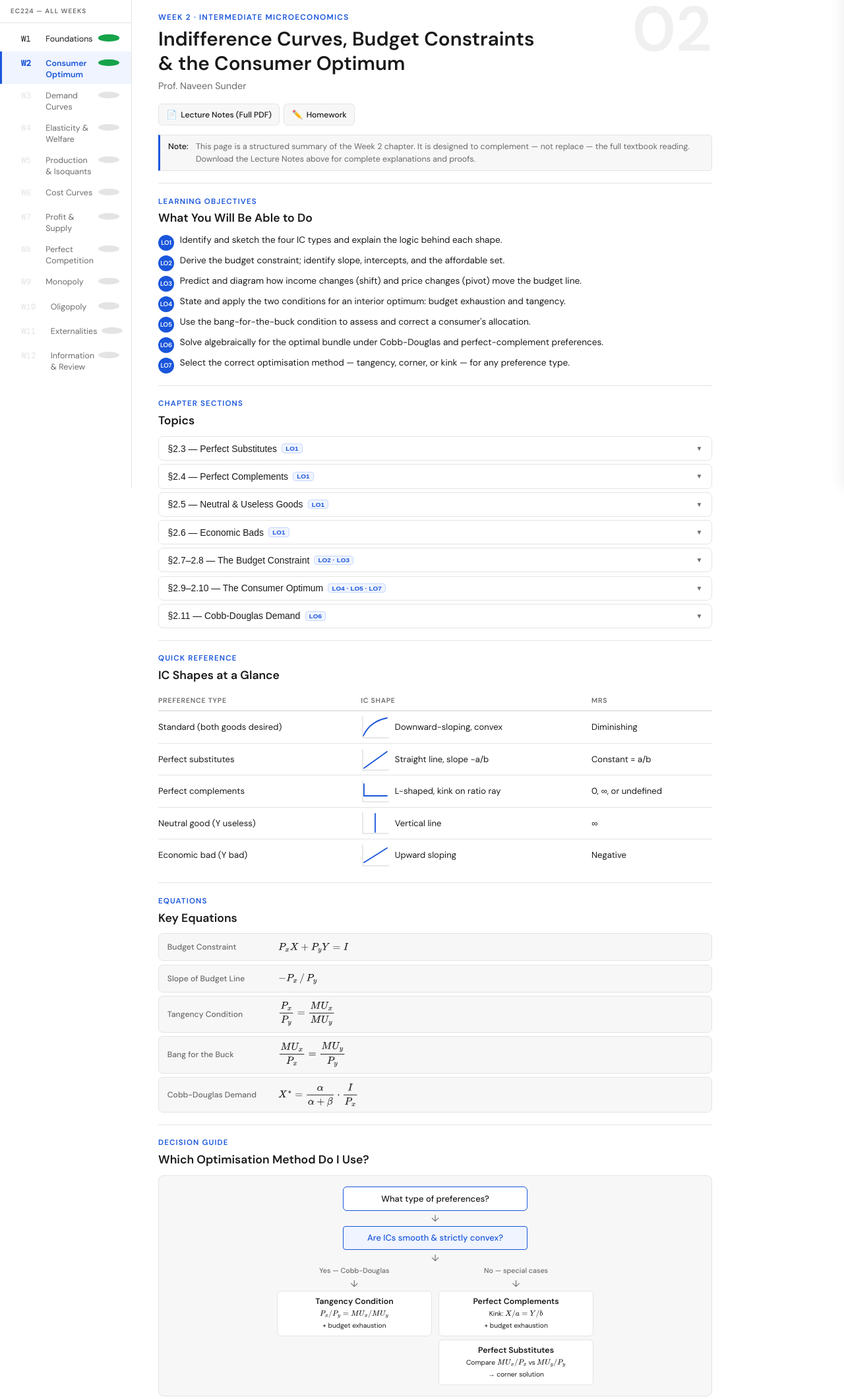
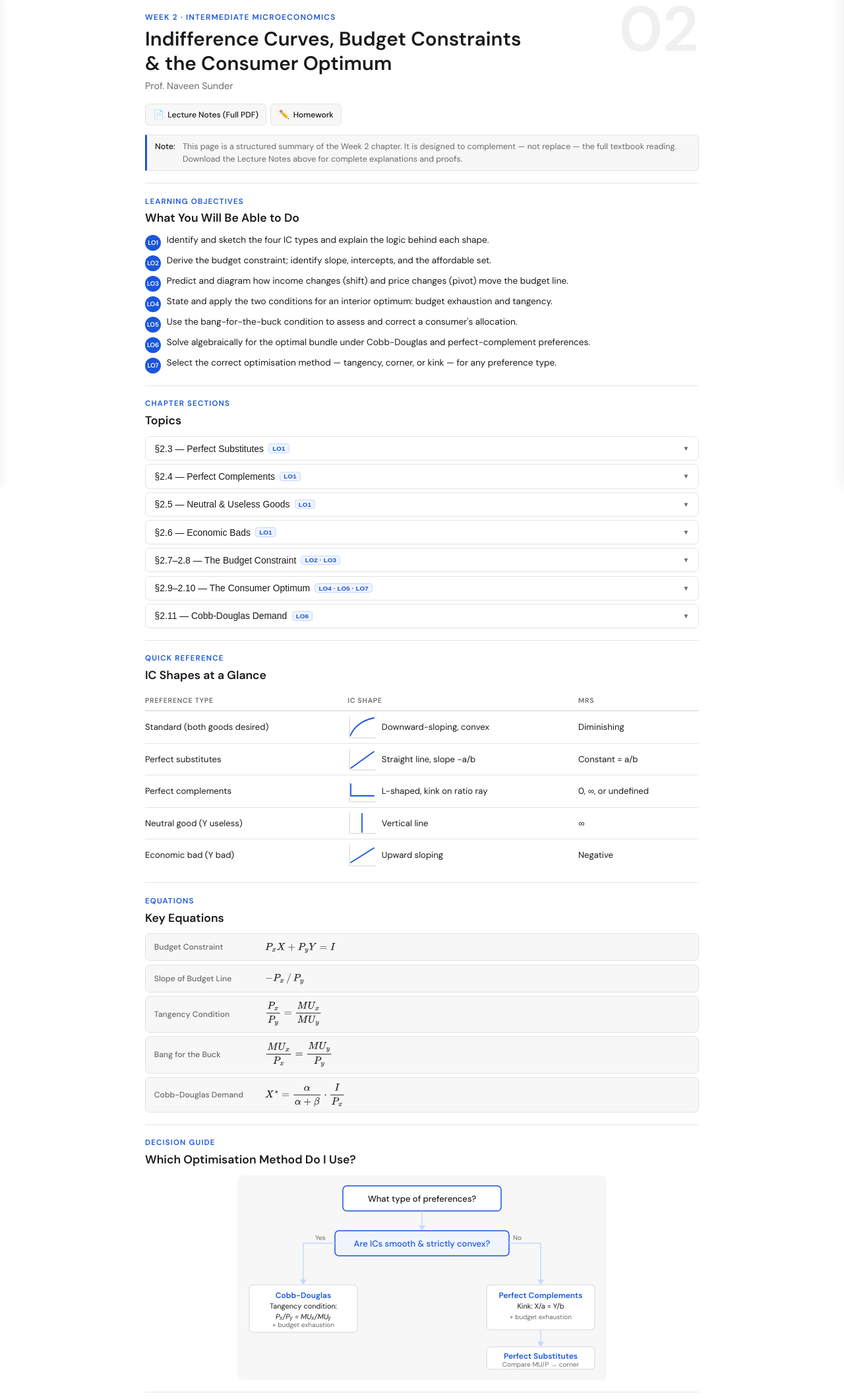
Before and after one commit to naveensunder/IntMicroWebsite, a plain HTML site: page week2.html in a window 1280 px wide. Shown: the part 61-2181 px from the top of the page at 66% size. Drawn offline with nearby package versions, Linux system fonts and the light colour scheme.

Commit message:
Add files via upload

```diff
--- a/week2.html
+++ b/week2.html
@@ -306,63 +306,41 @@
 
     /* ── Left week nav ─────────────────────────────── */
     .left-nav {
-      position: fixed;
-      top: 52px;
-      left: 0;
-      width: 200px;
-      height: calc(100vh - 52px);
-      background: var(--white);
-      border-right: 1px solid var(--rule);
-      overflow-y: auto;
-      z-index: 150;
-      transform: translateX(-100%);
-      transition: transform 0.25s ease;
-      display: flex;
-      flex-direction: column;
-      padding: 0.75rem 0;
+      position: fixed; top: 52px; left: 0; width: 188px;
+      height: calc(100vh - 52px); background: var(--white);
+      border-right: 1px solid var(--rule); overflow-y: auto;
+      z-index: 150; transform: translateX(-100%); transition: transform 0.25s ease;
+      display: flex; flex-direction: column; padding: 0.6rem 0;
+      box-shadow: 2px 0 12px rgba(0,0,0,0.06);
     }
     .left-nav.open { transform: translateX(0); }
     .left-nav-header {
       font-size: 0.62rem; font-weight: 700; letter-spacing: 0.1em;
       text-transform: uppercase; color: var(--muted);
-      padding: 0.4rem 1rem 0.5rem; border-bottom: 1px solid var(--rule);
-      margin-bottom: 0.35rem;
+      padding: 0.35rem 1rem 0.45rem; border-bottom: 1px solid var(--rule);
+      margin-bottom: 0.3rem;
     }
     .left-nav ul { list-style: none; padding: 0; margin: 0; }
     .left-nav-item a, .left-nav-item span {
-      display: flex; align-items: baseline; gap: 0.4rem;
-      padding: 0.32rem 1rem; font-size: 0.78rem; color: var(--text);
-      text-decoration: none; line-height: 1.35; transition: background 0.1s;
+      display: block; padding: 0.3rem 1rem;
+      font-size: 0.82rem; color: var(--text);
+      text-decoration: none; transition: background 0.1s;
     }
     .left-nav-item a:hover { background: var(--accent-light); color: var(--accent); }
     .left-nav-item.active > a {
       background: var(--accent-light); color: var(--accent); font-weight: 600;
       border-left: 3px solid var(--accent); padding-left: calc(1rem - 3px);
     }
-    .left-nav-item.upcoming span { color: var(--muted); cursor: default; }
-    .ln-num { font-family: var(--mono); font-size: 0.65rem; color: var(--accent); flex-shrink: 0; min-width: 22px; }
-    .left-nav-item.upcoming .ln-num { color: var(--rule); }
-    .left-nav-item.active .ln-num { color: var(--accent); }
-    .ln-dot { width: 5px; height: 5px; border-radius: 50%; flex-shrink: 0; margin-left: auto; margin-right: 0.1rem; }
-    .ln-dot.published { background: #16a34a; }
-    .ln-dot.upcoming  { background: var(--rule); }
+    .left-nav-item.upcoming span { color: var(--muted); cursor: default; font-size: 0.82rem; }
     .left-nav-toggle {
       display: flex; align-items: center; gap: 0.35rem;
       background: none; border: 1px solid var(--rule); border-radius: 6px;
-      padding: 0.28rem 0.65rem;
-      font-family: var(--font); font-size: 0.75rem; color: var(--muted);
-      cursor: pointer; transition: all 0.15s;
+      padding: 0.28rem 0.65rem; font-family: var(--font); font-size: 0.75rem;
+      color: var(--muted); cursor: pointer; transition: all 0.15s;
     }
     .left-nav-toggle:hover { border-color: var(--accent); color: var(--accent); }
-    .left-nav-overlay { display: none; position: fixed; inset: 0; background: rgba(0,0,0,0.15); z-index: 140; }
+    .left-nav-overlay { display: none; position: fixed; inset: 0; background: rgba(0,0,0,0.18); z-index: 140; }
     .left-nav-overlay.open { display: block; }
-    @media (min-width: 900px) {
-      .left-nav { transform: translateX(0); }
-      .left-nav-overlay { display: none !important; }
-      .left-nav-toggle { display: none; }
-      .main { margin-left: 200px; }
-    }
-    @media (max-width: 899px) { .main { margin-left: 0; } }
 
   </style>
 </head>
@@ -370,20 +348,20 @@
 
 <div class="left-nav-overlay" id="lnOverlay" onclick="closeLN()"></div>
 <nav class="left-nav" id="leftNav" aria-label="Course weeks">
-  <div class="left-nav-header">EC224 &mdash; All Weeks</div>
+  <div class="left-nav-header">EC224</div>
   <ul>
-    <li class="left-nav-item published"><a href="week1.html"><span class="ln-num">W1</span>Foundations<span class="ln-dot published"></span></a></li>
-    <li class="left-nav-item published active"><a href="week2.html"><span class="ln-num">W2</span>Consumer Optimum<span class="ln-dot published"></span></a></li>
-    <li class="left-nav-item upcoming"><span><span class="ln-num">W3</span>Demand Curves<span class="ln-dot upcoming"></span></span></li>
-    <li class="left-nav-item upcoming"><span><span class="ln-num">W4</span>Elasticity &amp; Welfare<span class="ln-dot upcoming"></span></span></li>
-    <li class="left-nav-item upcoming"><span><span class="ln-num">W5</span>Production &amp; Isoquants<span class="ln-dot upcoming"></span></span></li>
-    <li class="left-nav-item upcoming"><span><span class="ln-num">W6</span>Cost Curves<span class="ln-dot upcoming"></span></span></li>
-    <li class="left-nav-item upcoming"><span><span class="ln-num">W7</span>Profit &amp; Supply<span class="ln-dot upcoming"></span></span></li>
-    <li class="left-nav-item upcoming"><span><span class="ln-num">W8</span>Perfect Competition<span class="ln-dot upcoming"></span></span></li>
-    <li class="left-nav-item upcoming"><span><span class="ln-num">W9</span>Monopoly<span class="ln-dot upcoming"></span></span></li>
-    <li class="left-nav-item upcoming"><span><span class="ln-num">W10</span>Oligopoly<span class="ln-dot upcoming"></span></span></li>
-    <li class="left-nav-item upcoming"><span><span class="ln-num">W11</span>Externalities<span class="ln-dot upcoming"></span></span></li>
-    <li class="left-nav-item upcoming"><span><span class="ln-num">W12</span>Information &amp; Review<span class="ln-dot upcoming"></span></span></li>
+    <li class="left-nav-item published"><a href="week1.html">Week 1</a></li>
+    <li class="left-nav-item published active"><a href="week2.html">Week 2</a></li>
+    <li class="left-nav-item upcoming"><span>Week 3</span></li>
+    <li class="left-nav-item upcoming"><span>Week 4</span></li>
+    <li class="left-nav-item upcoming"><span>Week 5</span></li>
+    <li class="left-nav-item upcoming"><span>Week 6</span></li>
+    <li class="left-nav-item upcoming"><span>Week 7</span></li>
+    <li class="left-nav-item upcoming"><span>Week 8</span></li>
+    <li class="left-nav-item upcoming"><span>Week 9</span></li>
+    <li class="left-nav-item upcoming"><span>Week 10</span></li>
+    <li class="left-nav-item upcoming"><span>Week 11</span></li>
+    <li class="left-nav-item upcoming"><span>Week 12</span></li>
   </ul>
 </nav>
 
@@ -617,27 +595,58 @@
   <section class="section" id="method">
     <p class="section-label">Decision Guide</p>
     <h2>Which Optimisation Method Do I Use?</h2>
-    <div class="flowchart">
-      <div class="fc-node">What type of preferences?</div>
-      <div class="fc-arrow">↓</div>
-      <div class="fc-diamond">Are ICs smooth &amp; strictly convex?</div>
-      <div class="fc-arrow">↓</div>
-      <div class="fc-branches">
-        <div class="fc-branch">
-          <span class="fc-branch-label">Yes — Cobb-Douglas</span>
-          <div class="fc-arrow">↓</div>
-          <div class="fc-result"><strong>Tangency Condition</strong><br><small>\(P_x/P_y = MU_x/MU_y\)<br>+ budget exhaustion</small></div>
-        </div>
-        <div class="fc-branch">
-          <span class="fc-branch-label">No — special cases</span>
-          <div class="fc-arrow">↓</div>
-          <div style="display:flex;flex-direction:column;gap:0.32rem;width:100%">
-            <div class="fc-result"><strong>Perfect Complements</strong><br><small>Kink: \(X/a = Y/b\)<br>+ budget exhaustion</small></div>
-            <div class="fc-result"><strong>Perfect Substitutes</strong><br><small>Compare \(MU_x/P_x\) vs \(MU_y/P_y\)<br>→ corner solution</small></div>
-          </div>
-        </div>
-      </div>
-    </div>
+    <svg viewBox="0 0 560 310" xmlns="http://www.w3.org/2000/svg" style="width:100%;max-width:560px;display:block;margin:0 auto;font-family:'DM Sans',sans-serif;">
+      <!-- Background -->
+      <rect width="560" height="310" fill="#f7f7f7" rx="8"/>
+
+      <!-- Top node: What type? -->
+      <rect x="160" y="16" width="240" height="38" rx="6" fill="white" stroke="#1a56db" stroke-width="1.5"/>
+      <text x="280" y="40" text-anchor="middle" font-size="13" fill="#1a1a1a" font-weight="500">What type of preferences?</text>
+
+      <!-- Arrow down -->
+      <line x1="280" y1="54" x2="280" y2="78" stroke="#c7d9fd" stroke-width="1.5"/>
+      <polygon points="275,76 285,76 280,84" fill="#c7d9fd"/>
+
+      <!-- Diamond: smooth convex? -->
+      <rect x="148" y="84" width="264" height="38" rx="6" fill="#eff4ff" stroke="#1a56db" stroke-width="1.5"/>
+      <text x="280" y="108" text-anchor="middle" font-size="13" fill="#1a56db" font-weight="500">Are ICs smooth &amp; strictly convex?</text>
+
+      <!-- Branch arrows -->
+      <!-- Left arrow: Yes -->
+      <line x1="148" y1="103" x2="100" y2="103" stroke="#c7d9fd" stroke-width="1.5"/>
+      <line x1="100" y1="103" x2="100" y2="160" stroke="#c7d9fd" stroke-width="1.5"/>
+      <polygon points="95,158 105,158 100,166" fill="#c7d9fd"/>
+      <text x="118" y="98" font-size="10" fill="#6b6b6b">Yes</text>
+
+      <!-- Right arrow: No -->
+      <line x1="412" y1="103" x2="460" y2="103" stroke="#c7d9fd" stroke-width="1.5"/>
+      <line x1="460" y1="103" x2="460" y2="160" stroke="#c7d9fd" stroke-width="1.5"/>
+      <polygon points="455,158 465,158 460,166" fill="#c7d9fd"/>
+      <text x="418" y="98" font-size="10" fill="#6b6b6b">No</text>
+
+      <!-- Left result box: Cobb-Douglas / Tangency -->
+      <rect x="18" y="166" width="164" height="72" rx="6" fill="white" stroke="#e4e4e4" stroke-width="1.5"/>
+      <text x="100" y="186" text-anchor="middle" font-size="12" fill="#1a56db" font-weight="600">Cobb-Douglas</text>
+      <text x="100" y="202" text-anchor="middle" font-size="11" fill="#1a1a1a">Tangency condition:</text>
+      <text x="100" y="218" text-anchor="middle" font-size="11" fill="#1a1a1a" font-style="italic">P&#x2093;/P&#x1d67; = MU&#x2093;/MU&#x1d67;</text>
+      <text x="100" y="230" text-anchor="middle" font-size="10" fill="#6b6b6b">+ budget exhaustion</text>
+
+      <!-- Right: two sub-boxes -->
+      <!-- Perfect Complements -->
+      <rect x="378" y="166" width="164" height="68" rx="6" fill="white" stroke="#e4e4e4" stroke-width="1.5"/>
+      <text x="460" y="186" text-anchor="middle" font-size="12" fill="#1a56db" font-weight="600">Perfect Complements</text>
+      <text x="460" y="202" text-anchor="middle" font-size="11" fill="#1a1a1a">Kink: X/a = Y/b</text>
+      <text x="460" y="218" text-anchor="middle" font-size="10" fill="#6b6b6b">+ budget exhaustion</text>
+
+      <!-- Arrow down right -->
+      <line x1="460" y1="234" x2="460" y2="254" stroke="#c7d9fd" stroke-width="1.5"/>
+      <polygon points="455,252 465,252 460,260" fill="#c7d9fd"/>
+
+      <!-- Perfect Substitutes -->
+      <rect x="378" y="260" width="164" height="34" rx="6" fill="white" stroke="#e4e4e4" stroke-width="1.5"/>
+      <text x="460" y="278" text-anchor="middle" font-size="12" fill="#1a56db" font-weight="600">Perfect Substitutes</text>
+      <text x="460" y="290" text-anchor="middle" font-size="10" fill="#6b6b6b">Compare MU/P &#x2192; corner</text>
+    </svg>
   </section>
 
   <!-- Exam Prep -->
```
Also changed, not shown: index.html (+28 -35 lines), week1.html (+23 -34 lines).
